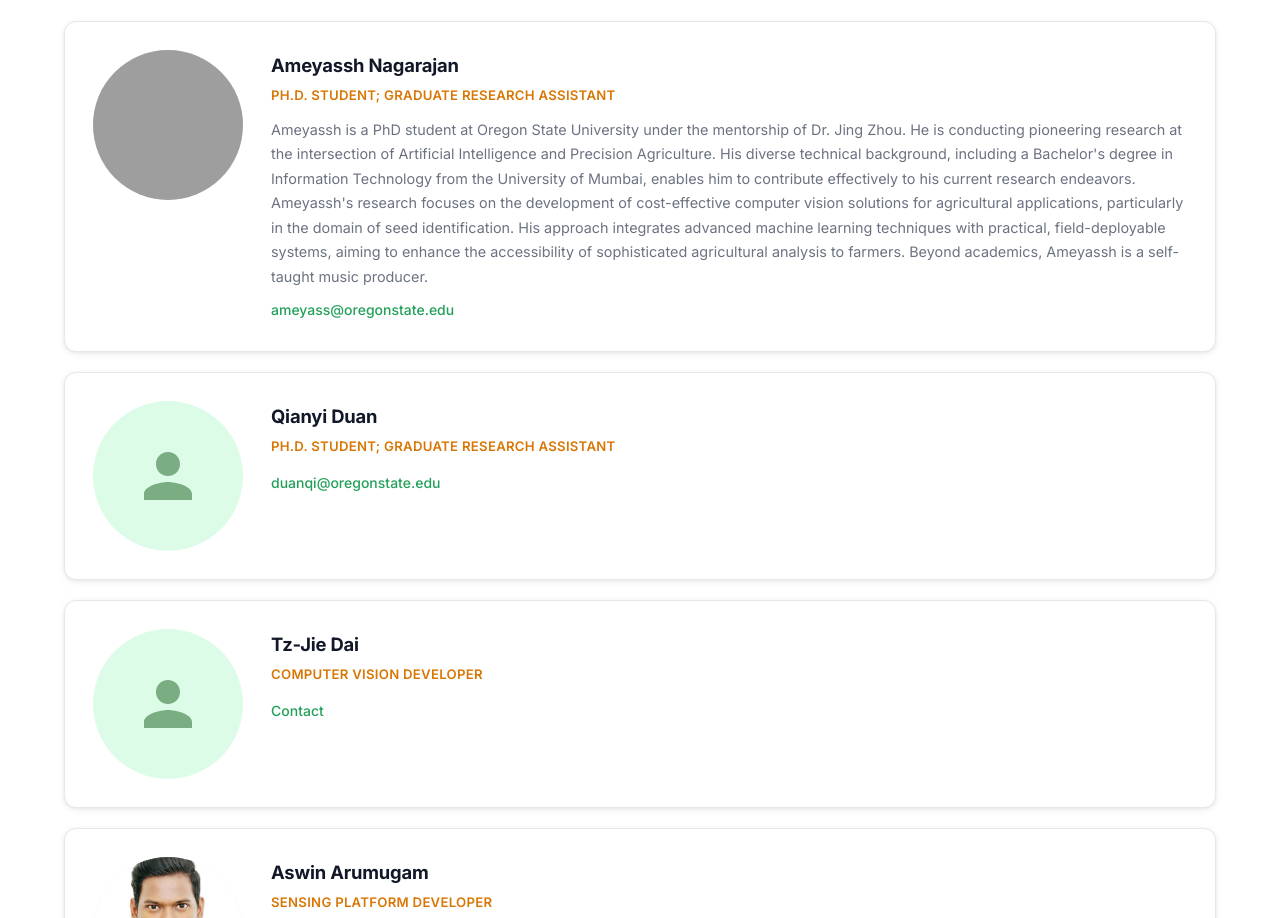
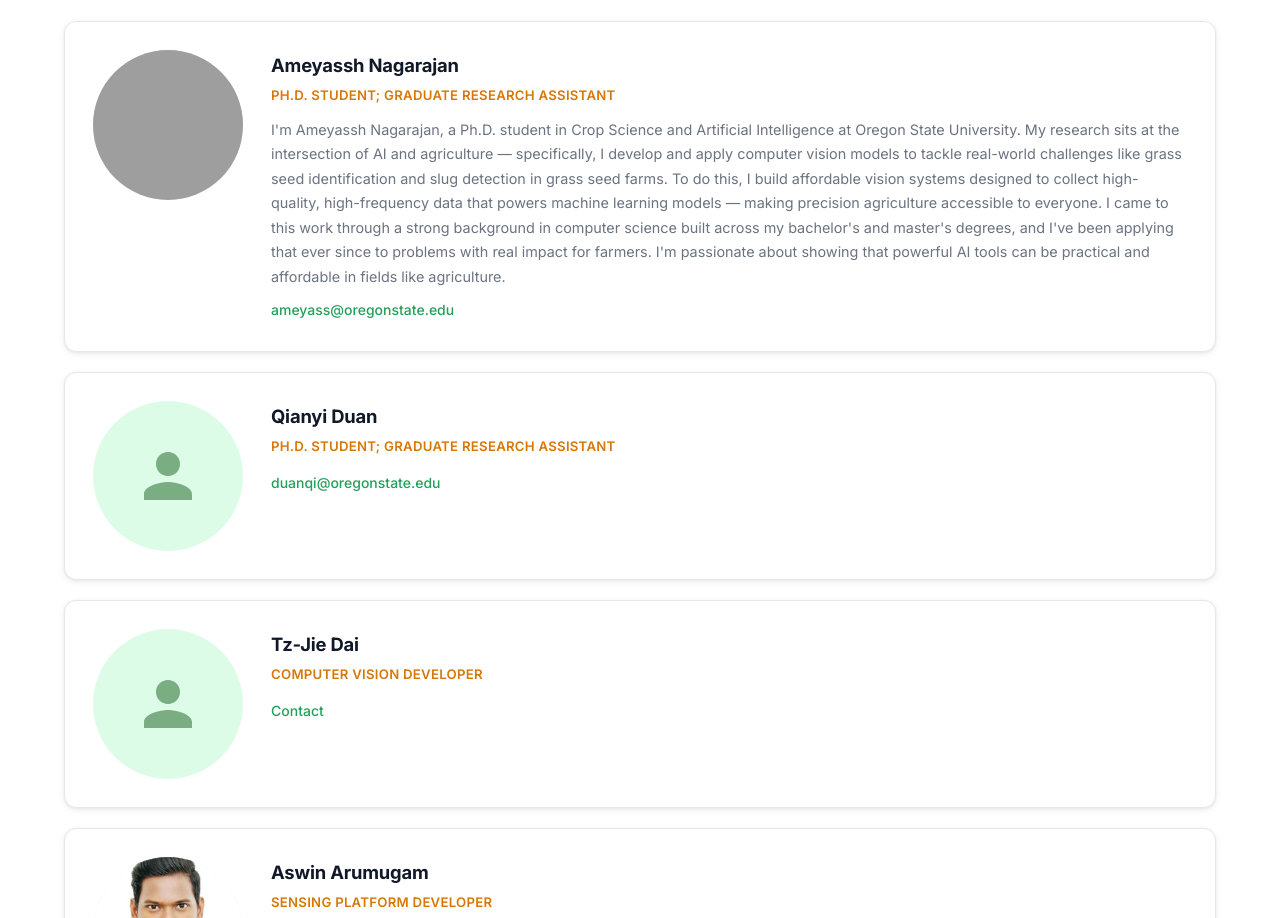
Before and after one commit to PAICOSU/paic, a plain HTML site: page people.html in a window 1280 px wide. Shown: the part 804-1722 px from the top of the page. Drawn offline with Linux system fonts and the light colour scheme; grey boxes are pictures that could not be loaded.

Commit message:
Changes on People Page

```diff
--- a/people.html
+++ b/people.html
@@ -68,7 +68,9 @@
           <div class="person-info">
             <h3>Ameyassh Nagarajan</h3>
             <div class="role">Ph.D. Student; Graduate Research Assistant</div>
-            <p>Ameyassh is a PhD student at Oregon State University under the mentorship of Dr. Jing Zhou. He is conducting pioneering research at the intersection of Artificial Intelligence and Precision Agriculture. His diverse technical background, including a Bachelor's degree in Information Technology from the University of Mumbai, enables him to contribute effectively to his current research endeavors. Ameyassh's research focuses on the development of cost-effective computer vision solutions for agricultural applications, particularly in the domain of seed identification. His approach integrates advanced machine learning techniques with practical, field-deployable systems, aiming to enhance the accessibility of sophisticated agricultural analysis to farmers. Beyond academics, Ameyassh is a self-taught music producer.</p>
+            <p>I'm Ameyassh Nagarajan, a Ph.D. student in Crop Science and Artificial Intelligence at Oregon State University.
+My research sits at the intersection of AI and agriculture — specifically, I develop and apply computer vision models to tackle real-world challenges like grass seed identification and slug detection in grass seed farms. To do this, I build affordable vision systems designed to collect high-quality, high-frequency data that powers machine learning models — making precision agriculture accessible to everyone.
+I came to this work through a strong background in computer science built across my bachelor's and master's degrees, and I've been applying that ever since to problems with real impact for farmers. I'm passionate about showing that powerful AI tools can be practical and affordable in fields like agriculture.</p>
           <a href="#">ameyass@oregonstate.edu</a>
           </div>
         </div>
```
Also changed, not shown: images/Qianyi.JPG (added), 3 other files.
